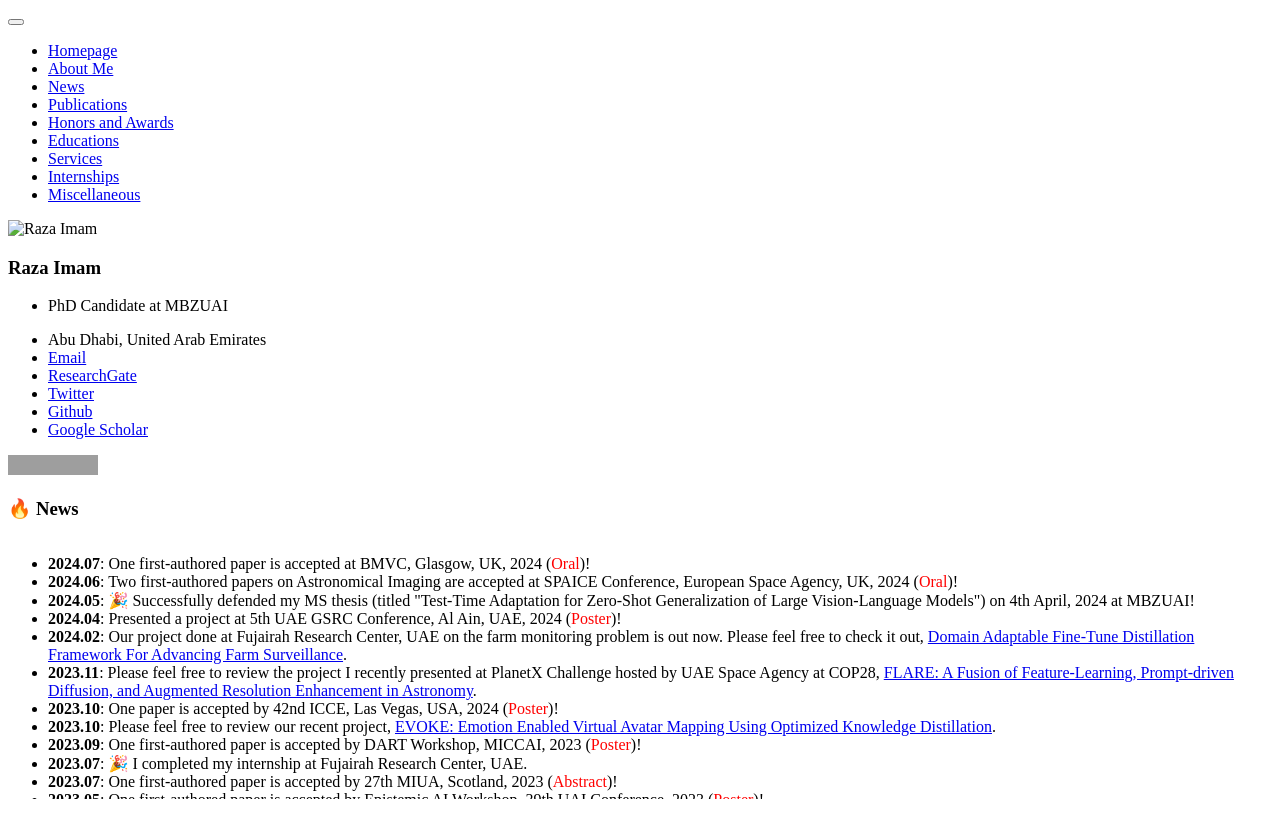
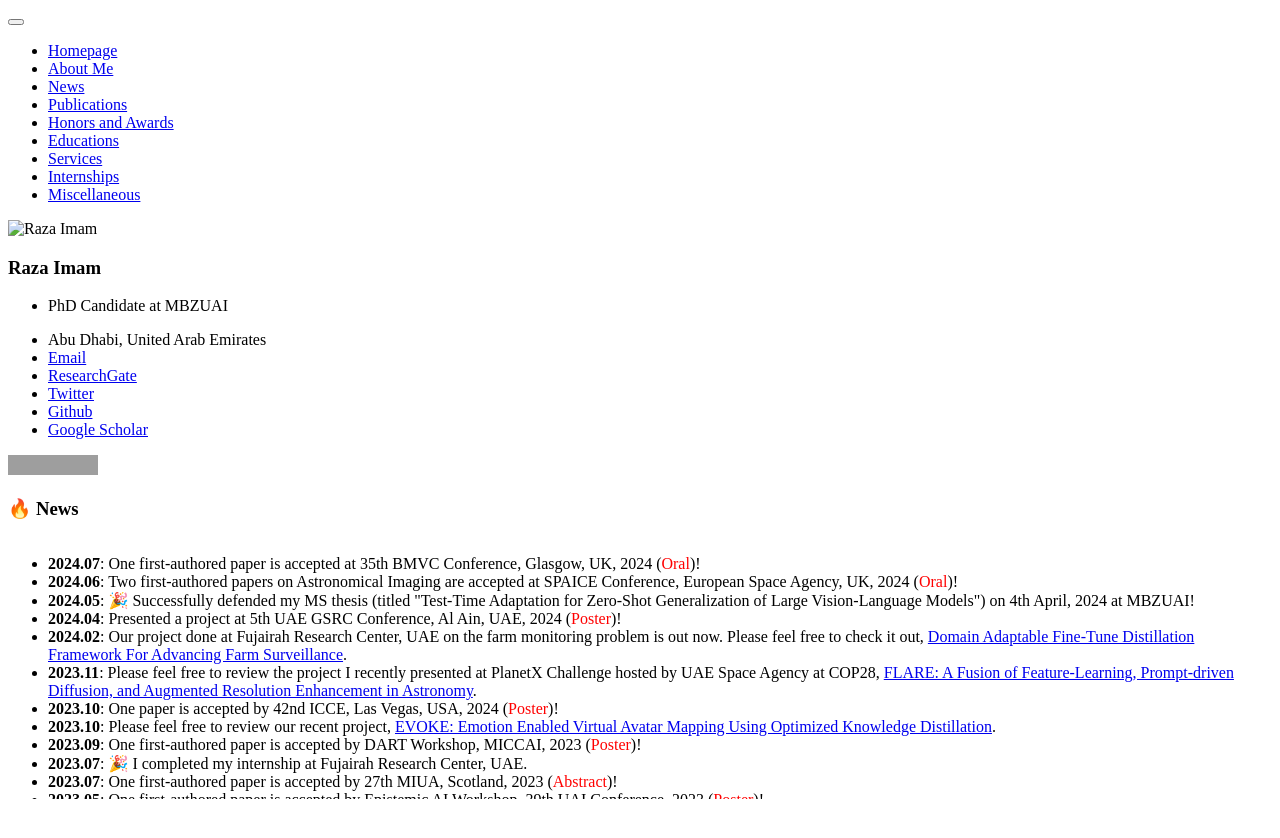
Before and after one commit to Razaimam45/razaimam45.github.io, a Jekyll site: the page built from _pages/includes/news.md, in a window 1280 px wide. Shown: the top 838 px of the page. Built offline with Jekyll 4.4.1, drawn with Linux system fonts in a browser that asks for light colours; our own code applies the rules of GitHub Pages for plain Markdown files; grey boxes are pictures that could not be loaded.

Commit message:
July Update3

```diff
--- a/_pages/includes/news.md
+++ b/_pages/includes/news.md
@@ -10,7 +10,7 @@
 <div class="scrollable">
   <ul>
     <!-- New stuff to add here  -->
-    <li><strong>2024.07</strong>: One first-authored paper is accepted at BMVC, Glasgow, UK, 2024 (<font color="red">Oral</font>)!</li>
+    <li><strong>2024.07</strong>: One first-authored paper is accepted at 35th BMVC Conference, Glasgow, UK, 2024 (<font color="red">Oral</font>)!</li>
     <li><strong>2024.06</strong>: Two first-authored papers on Astronomical Imaging are accepted at  SPAICE Conference, European Space Agency, UK, 2024 (<font color="red">Oral</font>)!</li>
     <li><strong>2024.05</strong>: 🎉 Successfully defended my MS thesis (titled "Test-Time Adaptation for Zero-Shot Generalization of Large Vision-Language Models") on 4th April, 2024 at MBZUAI!</li>
     <li><strong>2024.04</strong>: Presented a project at 5th UAE GSRC Conference, Al Ain, UAE, 2024 (<font color="red">Poster</font>)!</li>
```
